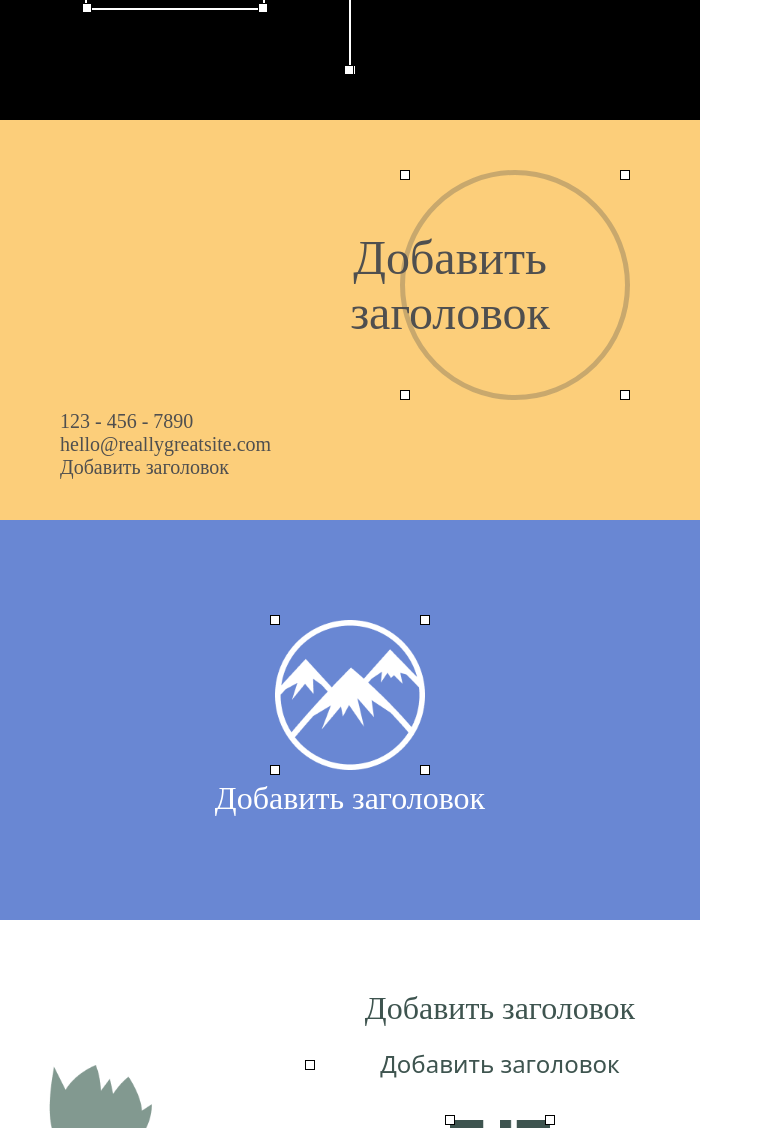
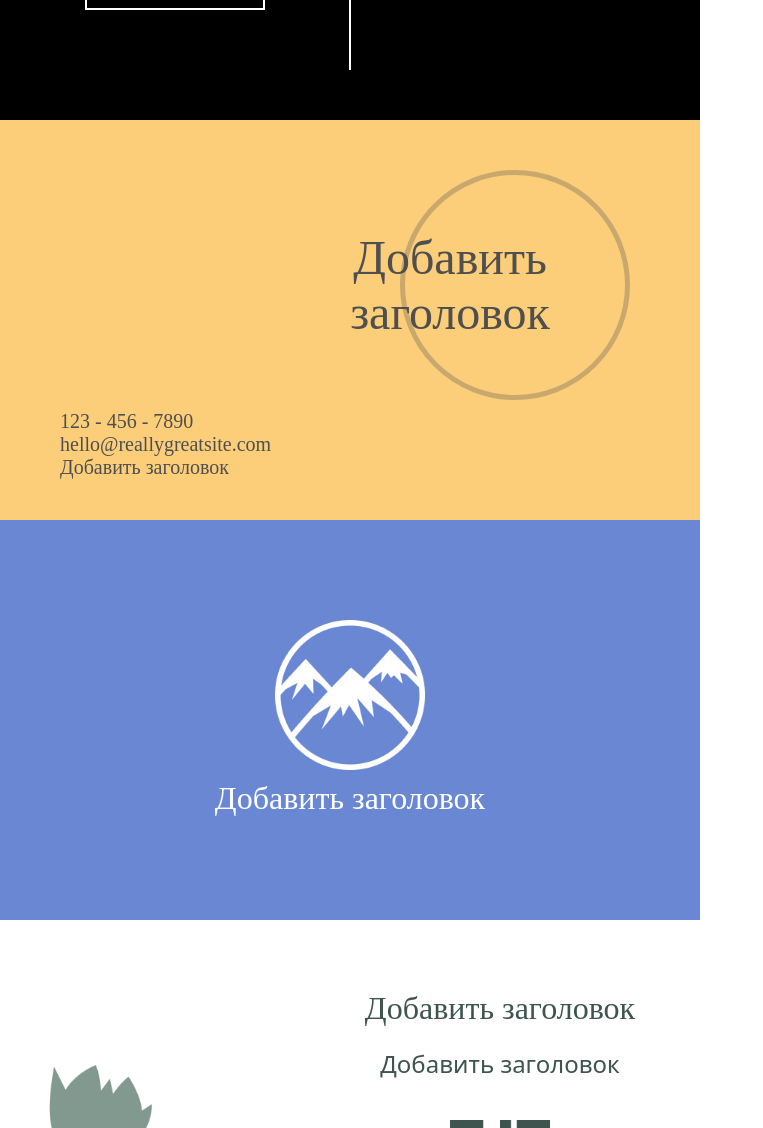
Before and after one commit to aliceinapple/rs-clone, a website built with webpack: page src/index.html in a window 1280 px wide. Shown: the part 280-1408 px from the top of the page, without its empty margins (0-763 px from the left). Built offline with nearby package versions, Linux system fonts and the light colour scheme.

Commit message:
feat: add show handles function

```diff
--- a/src/components/layoutTemplates/_layoutTemplates.style.scss
+++ b/src/components/layoutTemplates/_layoutTemplates.style.scss
@@ -11,7 +11,7 @@
 .template-text {
   outline: none;
   &:focus {
-    border: 1px solid rgb(151, 29, 29);
+    border: 1px solid rgba(233, 10, 10, 0.679);
     border-radius: 8px;
   }
 }
@@ -20,8 +20,8 @@
   width: 10px;
   height: 10px;
   position: absolute;
-  background-color: white;
-  border: 1px solid black;
+  background-color: rgba(233, 10, 10, 0.679);
+  display: none;
 }
 
 .resize-handle-nw {
--- a/src/components/layoutTemplates/elementsActions/index.ts
+++ b/src/components/layoutTemplates/elementsActions/index.ts
@@ -43,46 +43,6 @@ export function dragNdrop(container: HTMLDivElement) {
   });
 }
 
-// export function resize(element: HTMLDivElement, handle: HTMLDivElement) {
-//   let isResizing = false;
-//   let startingWidth: number, startingHeight: number, startingX: number, startingY: number;
-
-//   element.addEventListener('click', () => {
-//     handle.style.display = 'block';
-//   });
-
-//   document.body.addEventListener('click', (event) => {
-//     const target = event.target;
-
-//     if (target instanceof HTMLDivElement) {
-//       if (target !== element) {
-//         handle.style.display = 'none';
-//       }
-//     }
-//   });
-
-//   handle.addEventListener('mousedown', (event) => {
-//     isResizing = true;
-//     startingWidth = element.offsetWidth;
-//     startingHeight = element.offsetHeight;
-//     startingX = event.clientX;
-//     startingY = event.clientY;
-//   });
-//   document.addEventListener('mousemove', (event) => {
-//     if (!isResizing) return;
-//     const deltaX = event.clientX - startingX;
-//     const deltaY = event.clientY - startingY;
-//     element.style.width = startingWidth + deltaX + 'px';
-//     element.style.height = startingHeight + deltaY + 'px';
-
-//     handle.style.width = startingWidth + deltaX + 'px';
-//     handle.style.height = startingHeight + deltaY + 'px';
-//   });
-//   document.addEventListener('mouseup', () => {
-//     isResizing = false;
-//   });
-// }
-
 export function makeResizable(resizableElement: HTMLDivElement, resizeHandles: HTMLDivElement[]) {
   for (const handle of resizeHandles) {
     handle.addEventListener('mousedown', function (event) {
@@ -127,3 +87,19 @@ export function makeResizable(resizableElement: HTMLDivElement, resizeHandles: H
     });
   }
 }
+
+export function showHandles(element: HTMLDivElement, handles: HTMLDivElement[]) {
+  element.addEventListener('click', () => {
+    handles.forEach((handle) => (handle.style.display = 'block'));
+  });
+
+  document.body.addEventListener('click', (event) => {
+    const target = event.target;
+
+    if (target instanceof HTMLDivElement) {
+      if (target !== element) {
+        handles.forEach((handle) => (handle.style.display = 'none'));
+      }
+    }
+  });
+}
--- a/src/components/layoutTemplates/elementsTemplate/index.ts
+++ b/src/components/layoutTemplates/elementsTemplate/index.ts
@@ -1,6 +1,4 @@
-// import { resize } from '../elementsActions';
-
-import { makeResizable } from '../elementsActions';
+import { makeResizable, showHandles } from '../elementsActions';
 
 export const defaultTexsts = {
   title: 'Добавить заголовок',
@@ -66,9 +64,9 @@ export function createTemplateShape(
   const element: HTMLDivElement = document.createElement('div');
   element.classList.add('template-element');
 
-  const handle: HTMLDivElement[] = createResizeHandle();
+  const handles: HTMLDivElement[] = createResizeHandle();
 
-  element.append(...handle);
+  element.append(...handles);
 
   element.style.width = width;
   element.style.height = height;
@@ -83,7 +81,8 @@ export function createTemplateShape(
     element.style.border = border;
   }
 
-  makeResizable(element, handle);
+  makeResizable(element, handles);
+  showHandles(element, handles);
 
   return element;
 }
@@ -92,9 +91,9 @@ export function createTemplateImg(width: string, height: string, x: string, y: s
   const element: HTMLDivElement = document.createElement('div');
   element.classList.add('template-element');
 
-  const handle: HTMLDivElement[] = createResizeHandle();
+  const handles: HTMLDivElement[] = createResizeHandle();
 
-  element.append(...handle);
+  element.append(...handles);
 
   element.style.background = img;
   element.style.backgroundSize = 'contain';
@@ -105,7 +104,8 @@ export function createTemplateImg(width: string, height: string, x: string, y: s
   element.style.left = x;
   element.style.top = y;
 
-  makeResizable(element, handle);
+  makeResizable(element, handles);
+  showHandles(element, handles);
 
   return element;
 }
```
